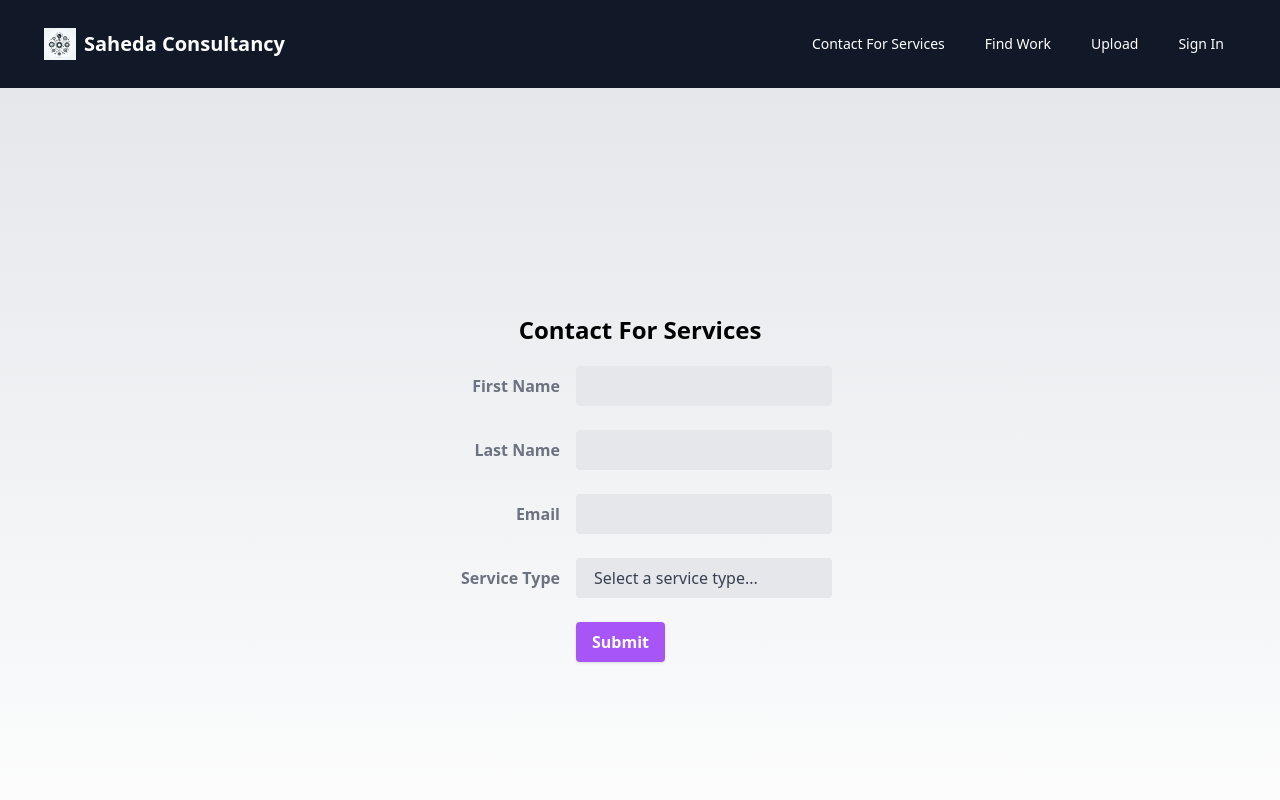
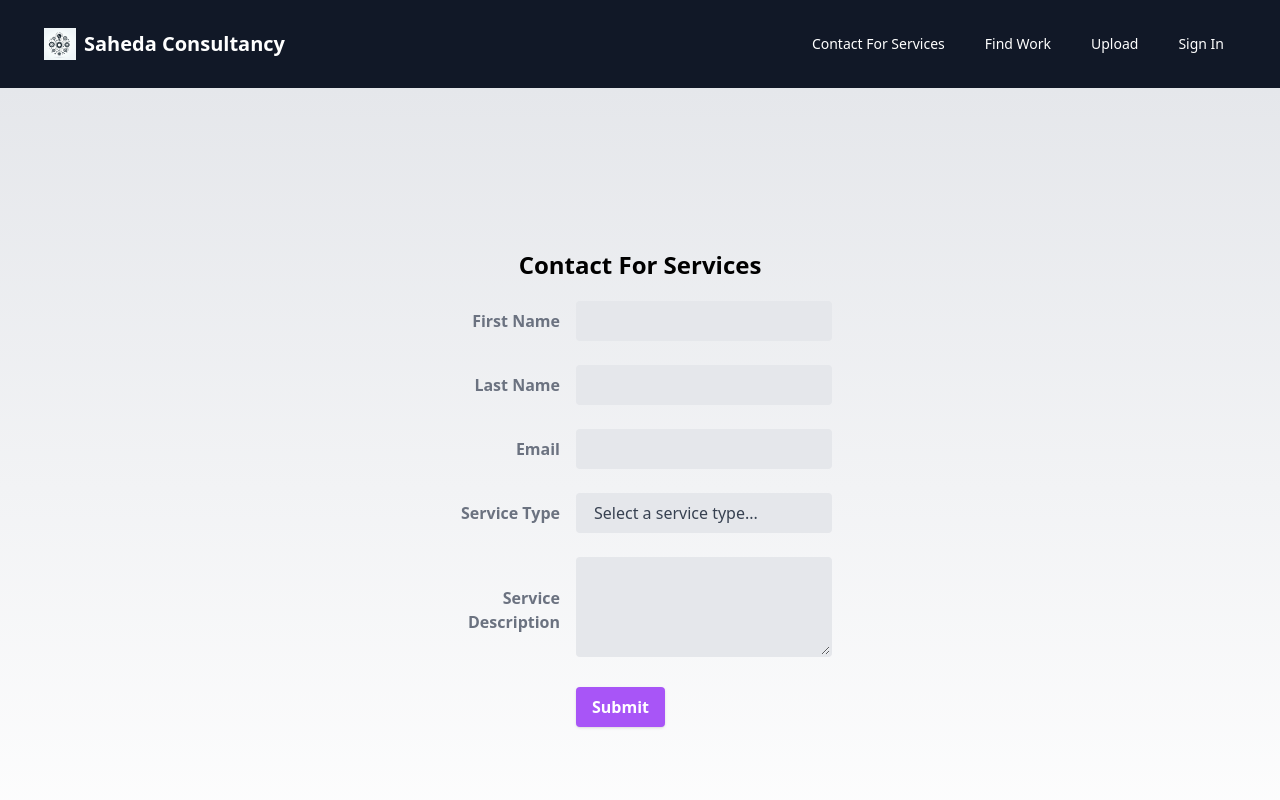
Before and after one commit to ibugithub/Sahedaconsulting-FrontEnd, a Next.js app: page /contForServices in a window 1280 px wide. Shown: the top 800 px of the page. Built offline with nearby package versions, Linux system fonts and the light colour scheme.

Commit message:
Change service type

```diff
--- a/components/ContForService/ContForService.tsx
+++ b/components/ContForService/ContForService.tsx
@@ -1,21 +1,28 @@
 'use client'
-
 import { useState } from 'react';
+import axios from 'axios';
+import { toast } from 'react-toastify';
 
 export const ContForServices = () => {
-  const [form, setForm] = useState({
+  const [formData, setForm] = useState({
     firstName: '',
     lastName: '',
     email: '',
     serviceType: '',
+    description: ''
   });
 
-  const handleChange = (e : React.ChangeEvent<HTMLInputElement | HTMLSelectElement>) => {
-    setForm({ ...form, [e.target.name]: e.target.value });
+  const handleChange = (e: React.ChangeEvent<HTMLInputElement | HTMLSelectElement | HTMLTextAreaElement>) => {
+    setForm({ ...formData, [e.target.name]: e.target.value });
   };
 
-  const handleSubmit = (e : React.FormEvent) => {
+  const handleSubmit = async (e: React.FormEvent) => {
     e.preventDefault();
+    const url = `${process.env.NEXT_PUBLIC_baseApiUrl}/api/service/sendMail`
+    const response = await axios.post(url, formData)
+    if (response.status === 200) {
+      toast.success('An Email has been sent to the according administrator')
+    }
   };
 
   return (
@@ -29,7 +36,7 @@ export const ContForServices = () => {
             </label>
           </div>
           <div className="md:w-2/3">
-            <input className="bg-gray-200 appearance-none border-2 border-gray-200 rounded w-full py-2 px-4 text-gray-700 leading-tight focus:outline-none focus:bg-white focus:border-purple-500" id="firstName" type="text" name="firstName" value={form.firstName} onChange={handleChange} />
+            <input className="bg-gray-200 appearance-none border-2 border-gray-200 rounded w-full py-2 px-4 text-gray-700 leading-tight focus:outline-none focus:bg-white focus:border-purple-500" id="firstName" type="text" name="firstName" value={formData.firstName} onChange={handleChange} />
           </div>
         </div>
         <div className="md:flex md:items-center mb-6">
@@ -39,7 +46,7 @@ export const ContForServices = () => {
             </label>
           </div>
           <div className="md:w-2/3">
-            <input className="bg-gray-200 appearance-none border-2 border-gray-200 rounded w-full py-2 px-4 text-gray-700 leading-tight focus:outline-none focus:bg-white focus:border-purple-500" id="lastName" type="text" name="lastName" value={form.lastName} onChange={handleChange} />
+            <input className="bg-gray-200 appearance-none border-2 border-gray-200 rounded w-full py-2 px-4 text-gray-700 leading-tight focus:outline-none focus:bg-white focus:border-purple-500" id="lastName" type="text" name="lastName" value={formData.lastName} onChange={handleChange} />
           </div>
         </div>
         <div className="md:flex md:items-center mb-6">
@@ -49,7 +56,7 @@ export const ContForServices = () => {
             </label>
           </div>
           <div className="md:w-2/3">
-            <input className="bg-gray-200 appearance-none border-2 border-gray-200 rounded w-full py-2 px-4 text-gray-700 leading-tight focus:outline-none focus:bg-white focus:border-purple-500" id="email" type="email" name="email" value={form.email} onChange={handleChange} />
+            <input className="bg-gray-200 appearance-none border-2 border-gray-200 rounded w-full py-2 px-4 text-gray-700 leading-tight focus:outline-none focus:bg-white focus:border-purple-500" id="email" type="email" name="email" value={formData.email} onChange={handleChange} />
           </div>
         </div>
         <div className="md:flex md:items-center mb-6">
@@ -59,16 +66,33 @@ export const ContForServices = () => {
             </label>
           </div>
           <div className="md:w-2/3">
-            <select className="bg-gray-200 appearance-none border-2 border-gray-200 rounded w-full py-2 px-4 text-gray-700 leading-tight focus:outline-none focus:bg-white focus:border-purple-500" id="serviceType" name="serviceType" value={form.serviceType} onChange={handleChange}>
+            <select className="bg-gray-200 appearance-none border-2 border-gray-200 rounded w-full py-2 px-4 text-gray-700 leading-tight focus:outline-none focus:bg-white focus:border-purple-500" id="serviceType" name="serviceType" value={formData.serviceType} onChange={handleChange}>
               <option value="">Select a service type...</option>
-              <option value="Programming">Programming</option>
-              <option value="Engineering">Engineering</option>
-              <option value="Consulting">Consulting</option>
-              <option value="Electronics">Electronics</option>
+              <option value="Programming">Engineering consulting</option>
+              <option value="Engineering">Management consulting</option>
+              <option value="Consulting">IT Consulting</option>
               <option value="Others">Others</option>
             </select>
           </div>
         </div>
+        <div className="md:flex md:items-center mb-6">
+          <div className="md:w-1/3">
+            <label className="block text-gray-500 font-bold md:text-right mb-1 md:mb-0 pr-4" htmlFor="description">
+              Service Description
+            </label>
+          </div>
+          <div className="md:w-2/3">
+            <textarea
+              className="bg-gray-200 appearance-none border-2 border-gray-200 rounded w-full py-2 px-4 text-gray-700 leading-tight focus:outline-none focus:bg-white focus:border-purple-500"
+              id="description"
+              name="description"
+              value={formData.description}
+              onChange={handleChange}
+              rows={4}
+            ></textarea>
+          </div>
+        </div>
+
         <div className="md:flex md:items-center">
           <div className="md:w-1/3"></div>
           <div className="md:w-2/3">
--- a/components/Profile/profile.tsx
+++ b/components/Profile/profile.tsx
@@ -31,7 +31,6 @@ const Profile = () => {
         try {
           const response = await protectedRoute.post(url)
           setIsLoading(false);
-          console.log("response: ", response)
           if (response.status === 200) {
             setUserInfo({
               first_name: response.data.userInfo.firstName,
```
